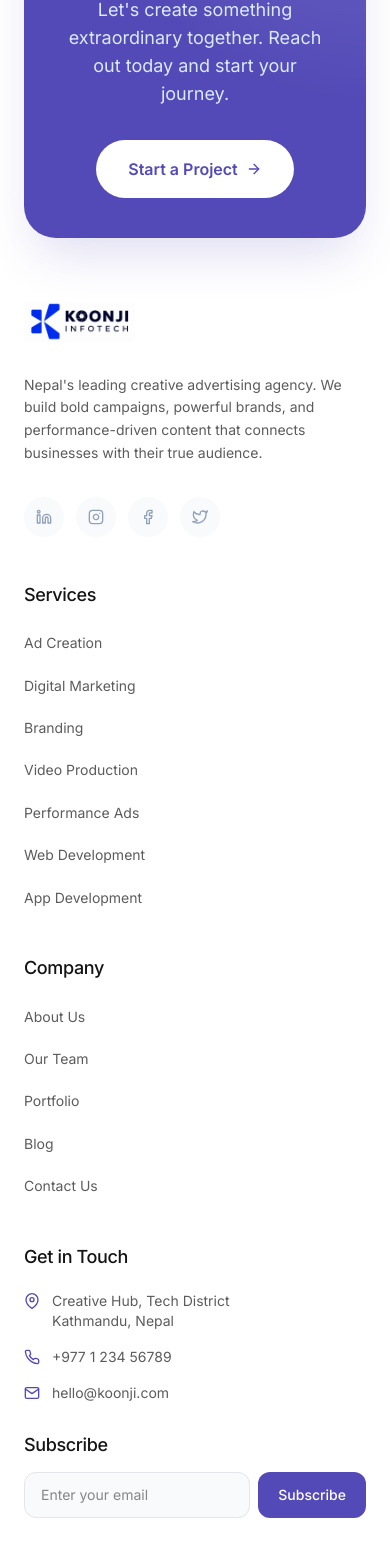
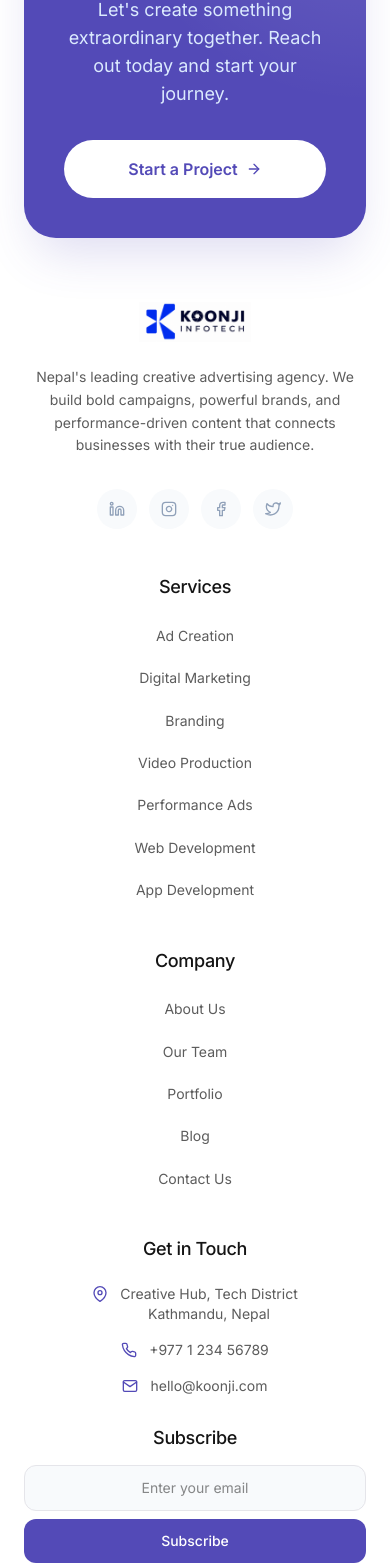
Before and after one commit to Pankajcode-18/Koonji, a React (Vite) app in the folder client/: page /blog in a window 390 px wide. Shown: the part 2159-3727 px from the top of the page. Built offline with nearby package versions, Linux system fonts and the light colour scheme; no server answers; a web font is replaced by a local one.

Commit message:
Center align footer content on mobile

```diff
--- a/client/src/components/layout/Footer.jsx
+++ b/client/src/components/layout/Footer.jsx
@@ -39,7 +39,7 @@ export default function Footer() {
         {/* Massive CTA Banner inside Footer */}
         <div className="bg-brand rounded-[2rem] p-10 md:p-14 mb-16 flex flex-col md:flex-row items-center justify-between shadow-2xl shadow-brand/20 relative overflow-hidden">
           <div className="absolute inset-0 bg-[radial-gradient(circle_at_top_right,rgba(255,255,255,0.15),transparent_50%)]" aria-hidden="true" />
-          <div className="relative z-10 text-center md:text-left mb-8 md:mb-0">
+          <div className="relative z-10 text-center md:text-left mb-8 md:mb-0 flex flex-col items-center md:items-start">
             <h2 className="text-white font-serif text-3xl md:text-4xl font-semibold mb-3">
               Ready to transform your brand?
             </h2>
@@ -49,17 +49,17 @@ export default function Footer() {
           </div>
           <Link
             to="/contact-us"
-            className="relative z-10 bg-white text-brand px-8 py-4 rounded-full font-semibold hover:bg-gray-50 hover:scale-105 hover:shadow-xl transition-all duration-300 flex items-center gap-2 shrink-0"
+            className="relative z-10 bg-white text-brand px-8 py-4 rounded-full font-semibold hover:bg-gray-50 hover:scale-105 hover:shadow-xl transition-all duration-300 flex items-center justify-center gap-2 shrink-0 w-full sm:w-auto"
           >
             Start a Project <FiArrowRight />
           </Link>
         </div>
 
         {/* Main Footer Content */}
-        <div className="grid grid-cols-1 md:grid-cols-12 gap-12 lg:gap-8 mb-16">
+        <div className="grid grid-cols-1 md:grid-cols-12 gap-12 lg:gap-8 mb-16 text-center md:text-left">
 
           {/* Brand & Description */}
-          <div className="md:col-span-4 lg:col-span-4 pr-0 lg:pr-8">
+          <div className="md:col-span-4 lg:col-span-4 pr-0 lg:pr-8 flex flex-col items-center md:items-start">
             <Link to="/" aria-label="Koonji Infotech Home" className="inline-block mb-6 group">
               <img
                 src="/logo.png"
@@ -71,7 +71,7 @@ export default function Footer() {
               Nepal's leading creative advertising agency. We build bold campaigns, powerful brands, and
               performance-driven content that connects businesses with their true audience.
             </p>
-            <div className="flex gap-3">
+            <div className="flex gap-3 justify-center md:justify-start w-full">
               {socialLinks.map(({ icon: Icon, href, label }) => (
                 <a
                   key={label}
@@ -116,23 +116,23 @@ export default function Footer() {
           </div>
 
           {/* Contact Info & Newsletter */}
-          <div className="md:col-span-12 lg:col-span-4">
+          <div className="md:col-span-12 lg:col-span-4 flex flex-col items-center md:items-start">
             <h3 className="font-serif text-lg font-semibold text-gray-900 mb-6">Get in Touch</h3>
-            <ul className="space-y-4 mb-8">
+            <ul className="space-y-4 mb-8 w-full">
               <li>
-                <a href="https://maps.google.com/?q=Kathmandu" target="_blank" rel="noopener noreferrer" className="flex gap-3 items-start text-slate-500 text-sm hover:text-brand transition-colors">
+                <a href="https://maps.google.com/?q=Kathmandu" target="_blank" rel="noopener noreferrer" className="flex gap-3 justify-center md:justify-start items-start text-slate-500 text-sm hover:text-brand transition-colors">
                   <FiMapPin className="mt-0.5 shrink-0 text-brand" size={16} />
                   <span>Creative Hub, Tech District<br />Kathmandu, Nepal</span>
                 </a>
               </li>
               <li>
-                <a href="tel:+97712345678" className="flex gap-3 items-center text-slate-500 text-sm hover:text-brand transition-colors">
+                <a href="tel:+97712345678" className="flex gap-3 justify-center md:justify-start items-center text-slate-500 text-sm hover:text-brand transition-colors">
                   <FiPhone className="shrink-0 text-brand" size={16} />
                   <span>+977 1 234 56789</span>
                 </a>
               </li>
               <li>
-                <a href="mailto:hello@koonji.com" className="flex gap-3 items-center text-slate-500 text-sm hover:text-brand transition-colors">
+                <a href="mailto:hello@koonji.com" className="flex gap-3 justify-center md:justify-start items-center text-slate-500 text-sm hover:text-brand transition-colors">
                   <FiMail className="shrink-0 text-brand" size={16} />
                   <span>hello@koonji.com</span>
                 </a>
@@ -140,11 +140,11 @@ export default function Footer() {
             </ul>
 
             <h3 className="font-serif text-lg font-semibold text-gray-900 mb-4">Subscribe</h3>
-            <form className="flex gap-2" onSubmit={(e) => e.preventDefault()}>
+            <form className="flex flex-col sm:flex-row gap-2 w-full max-w-sm mx-auto md:mx-0" onSubmit={(e) => e.preventDefault()}>
               <input
                 type="email"
                 placeholder="Enter your email"
-                className="w-full bg-slate-50 border border-gray-200 text-sm rounded-xl px-4 py-3 outline-none focus:border-brand focus:ring-1 focus:ring-brand transition-all"
+                className="w-full bg-slate-50 border border-gray-200 text-sm rounded-xl px-4 py-3 outline-none focus:border-brand focus:ring-1 focus:ring-brand transition-all text-center sm:text-left"
                 required
               />
               <button
@@ -158,11 +158,11 @@ export default function Footer() {
         </div>
 
         {/* Bottom Bar */}
-        <div className="pt-8 border-t border-gray-100 flex flex-col md:flex-row items-center justify-between gap-4">
+        <div className="pt-8 border-t border-gray-100 flex flex-col md:flex-row items-center justify-between gap-6 md:gap-4 text-center md:text-left">
           <p className="text-slate-500 text-sm">
             © {new Date().getFullYear()} Koonji Infotech Pvt. Ltd. All rights reserved.
           </p>
-          <div className="flex items-center gap-6">
+          <div className="flex flex-wrap justify-center md:justify-end items-center gap-6">
             {legalLinks.map((link) => (
               <Link key={link.to} to={link.to} className="text-slate-500 text-sm hover:text-brand transition-colors">
                 {link.label}
```
